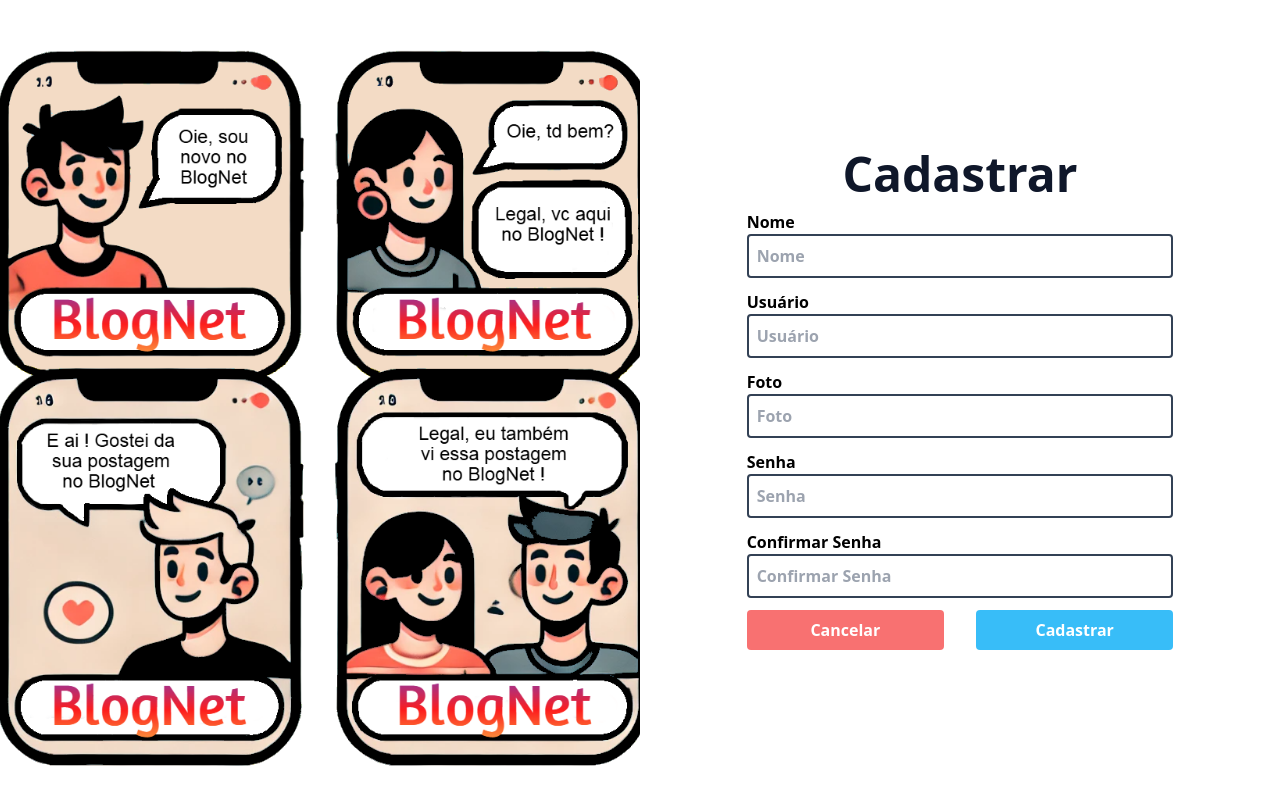
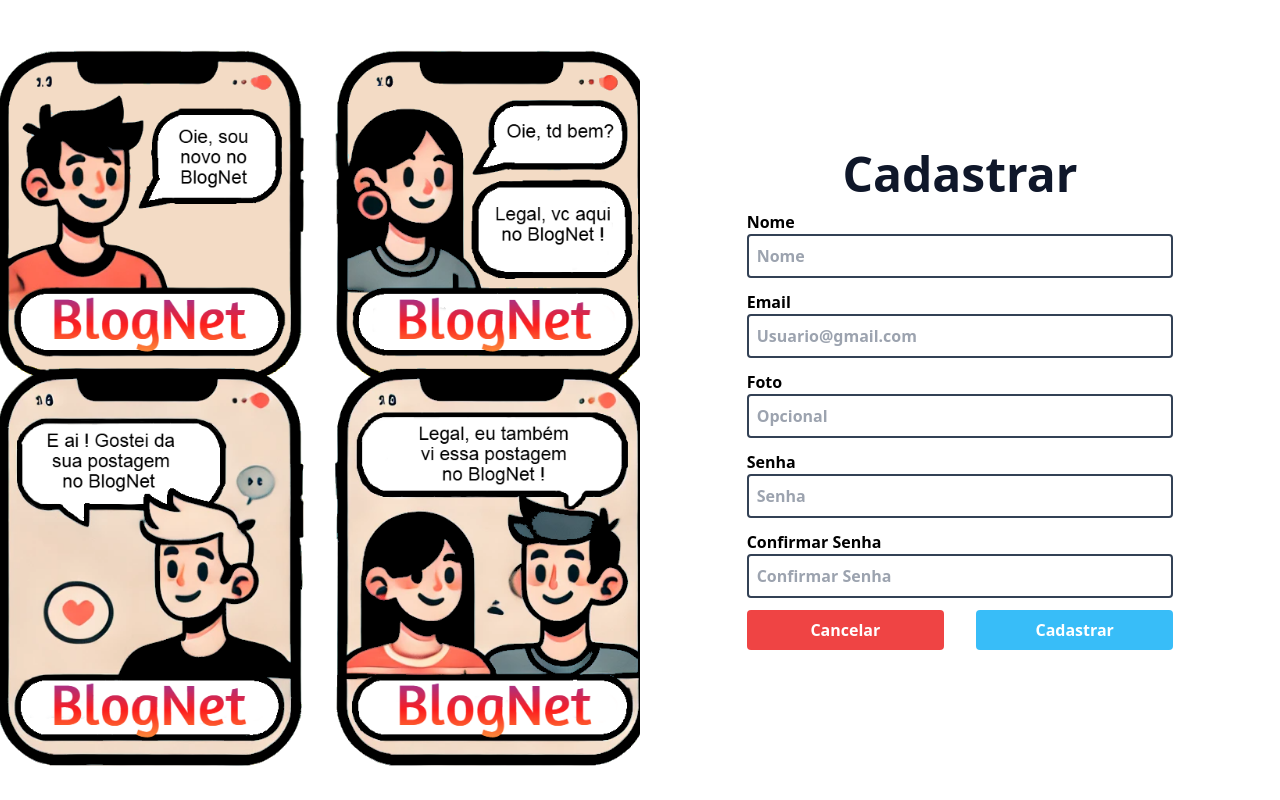
Before and after one commit to HenriqueAndras1/blogpessoal-front-end, a React (Vite) app: page /cadastro in a window 1280 px wide. Built offline with nearby package versions, Linux system fonts and the light colour scheme; no server answers.

Commit message:
Atualizando formulario de cadastro, deixando mais intuitivo os inputs de cadastro!

```diff
--- a/src/pages/cadastro/Cadastro.tsx
+++ b/src/pages/cadastro/Cadastro.tsx
@@ -104,12 +104,12 @@ function Cadastro() {
 
           {/* Campo Usuário */}
           <div className="flex flex-col w-full">
-            <label htmlFor="usuario">Usuário</label>
+            <label htmlFor="usuario">Email</label>
             <input
               type="text"
               id="usuario"
               name="usuario"
-              placeholder="Usuário"
+              placeholder="Usuario@gmail.com"
               className="border-2 border-slate-700 rounded p-2"
               value={usuario.usuario}
               onChange={atualizarEstado}
@@ -123,7 +123,7 @@ function Cadastro() {
               type="text"
               id="foto"
               name="foto"
-              placeholder="Foto"
+              placeholder="Opcional"
               className="border-2 border-slate-700 rounded p-2"
               value={usuario.foto}
               onChange={atualizarEstado}
@@ -160,7 +160,7 @@ function Cadastro() {
 
           {/* Botões */}
           <div className="flex justify-around w-full gap-8">
-            <button className='rounded text-white bg-red-400
+            <button className='rounded text-white bg-red-500
                   hover:bg-red-700 w-1/2 py-2' onClick={retornar}>
               Cancelar
             </button>
```
Also changed, not shown: src/pages/perfil/perfil.css (added).
